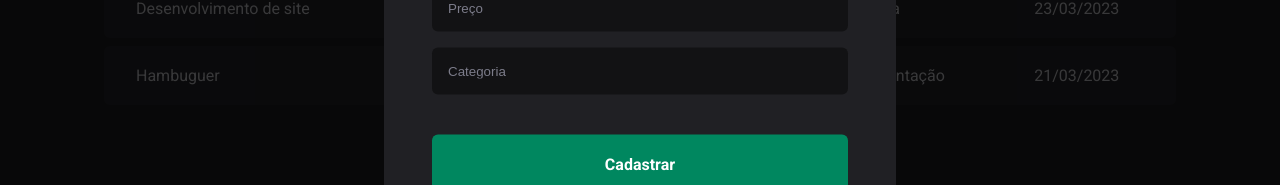
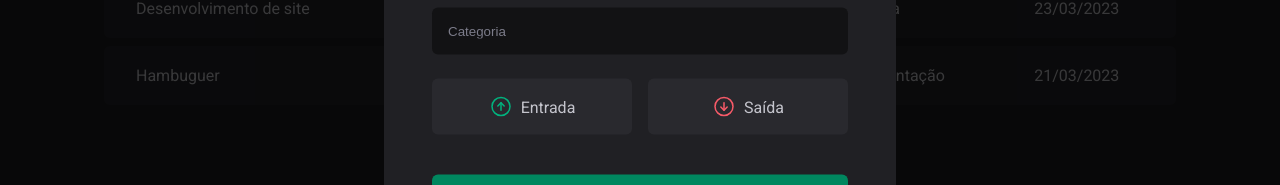
Before and after one commit to antonioRenato/dt-money, a React (Vite) app: page / in a window 1280 px wide. Both pictures are taken after a click on the button "Nova transação". Shown: the part 373-558 px from the top of the page. Built offline with nearby package versions, Linux system fonts and the light colour scheme.

Commit message:
add button of Entrada and Saida

```diff
--- a/src/components/NewTransactionModal/index.tsx
+++ b/src/components/NewTransactionModal/index.tsx
@@ -1,6 +1,6 @@
 import * as Dialog from "@radix-ui/react-dialog";
-import { X } from "phosphor-react";
-import { CloseButton, Content, Overlay } from "./style";
+import { ArrowCircleDown, ArrowCircleUp, X } from "phosphor-react";
+import { CloseButton, Content, Overlay, TransactionType, TransactionTypeButton } from "./style";
 
 export function NewTransactionModal() {
   return(
@@ -18,6 +18,17 @@
           <input type="number" placeholder="Preço" required/>
           <input type="text" placeholder="Categoria" required/>
 
+          <TransactionType>
+            <TransactionTypeButton variant="income">
+              <ArrowCircleUp size={24} />
+              Entrada
+            </TransactionTypeButton>
+            <TransactionTypeButton variant="outcome">
+              <ArrowCircleDown size={24} />
+              Saída
+            </TransactionTypeButton>
+          </TransactionType>
+
           <button type="submit">
             Cadastrar
           </button>
--- a/src/components/NewTransactionModal/style.ts
+++ b/src/components/NewTransactionModal/style.ts
@@ -71,3 +71,31 @@
   cursor: pointer;
   color: ${props => props.theme['gray-500']};
 `;
+
+export const TransactionType = styled.div`
+  display: grid;
+  grid-template-columns: repeat(2, 1fr);
+  gap: 1rem;
+  margin-top: 0.5rem;
+`;
+
+interface TransactionTypeButtonProps {
+  variant: 'income' | 'outcome';
+}
+
+export const TransactionTypeButton = styled.button<TransactionTypeButtonProps>`
+  background: ${props => props.theme['gray-700']};
+  padding: 1rem;
+  display: flex;
+  align-items: center;
+  justify-content: center;
+  gap: 0.5rem;
+  border-radius: 6px;
+  cursor: pointer;
+  border: 0;
+  color: ${props => props.theme['gray-300']};
+
+  svg {
+    color: ${props => props.variant === 'income' ? props.theme["green-300"] : props.theme["red-300"]};
+  }
+`;
```
